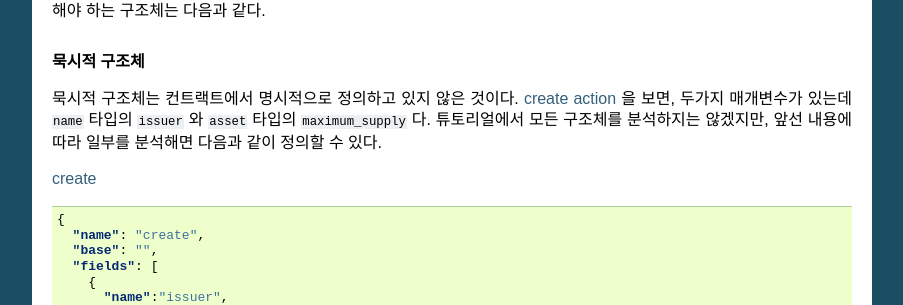
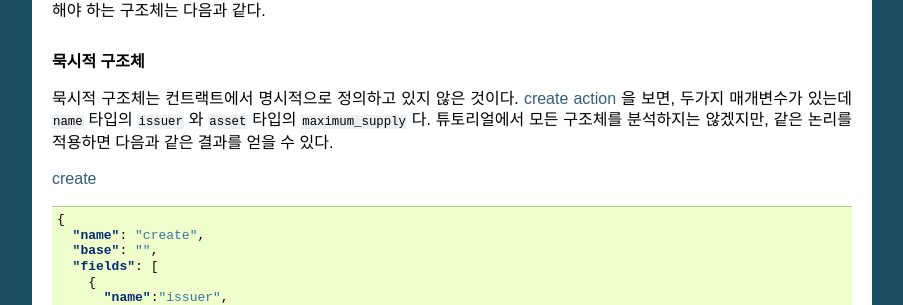
Before and after one commit to eosdevkr/eosio-doc, a Sphinx documentation site: the page built from docs/eosio-home/the-abi.rst, in a window 1280 px wide and 900 px high, scrolled down 1693 px. Shown: the part 149-454 px from the top of the window, without its empty margins (198-1101 px from the left). Built offline with Sphinx 7.4.7, drawn with Linux system fonts in a browser that asks for light colours.

Commit message:
Update docs/eosio-home/the-abi.rst
Co-Authored-By: code0xff <31336310+code0xff@users.noreply.github.com>

```diff
--- a/docs/eosio-home/the-abi.rst
+++ b/docs/eosio-home/the-abi.rst
@@ -108,7 +108,7 @@ eosio.token.hpp을 보면, 퍼블릭 액션에서 어떤 구조체를 사용하
 
 묵시적 구조체는 컨트랙트에서 명시적으로 정의하고 있지 않은 것이다.
 `create action <https://github.com/EOSIO/eosio.contracts/blob/master/eosio.token/include/eosio.token/eosio.token.hpp#L24>`_ 을 보면, 두가지 매개변수가 있는데 ``name`` 타입의 ``issuer`` 와 ``asset`` 타입의 ``maximum_supply`` 다.
-튜토리얼에서 모든 구조체를 분석하지는 않겠지만, 앞선 내용에 따라 일부를 분석해면 다음과 같이 정의할 수 있다.
+튜토리얼에서 모든 구조체를 분석하지는 않겠지만, 같은 논리를 적용하면 다음과 같은 결과를 얻을 수 있다.
 
 `create <https://github.com/EOSIO/eosio.contracts/blob/master/eosio.token/include/eosio.token/eosio.token.hpp#L25>`_
 
```
